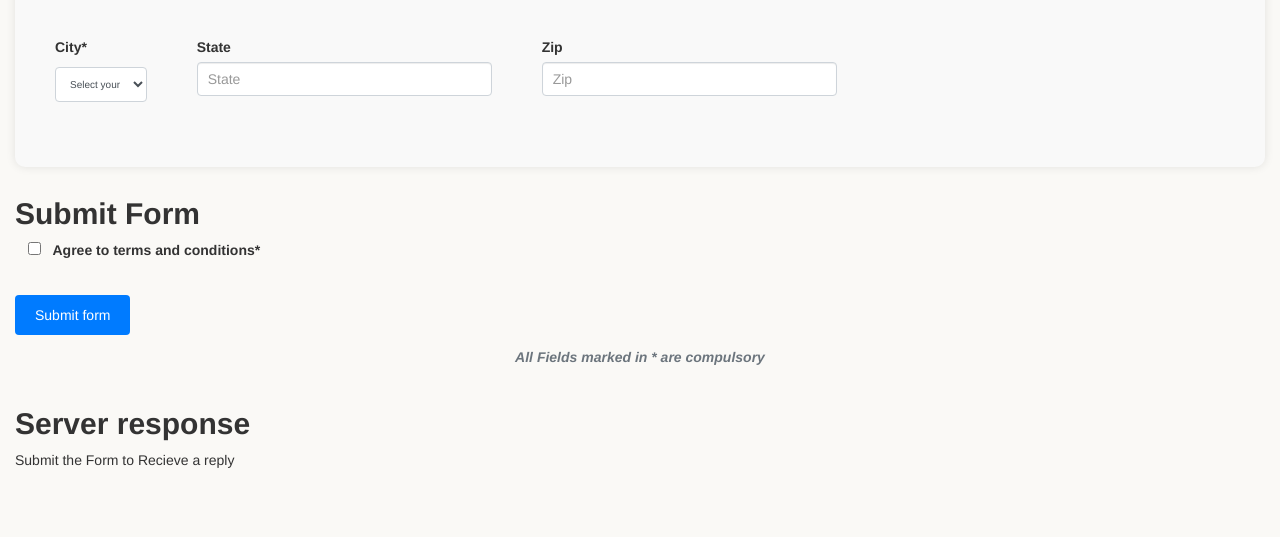
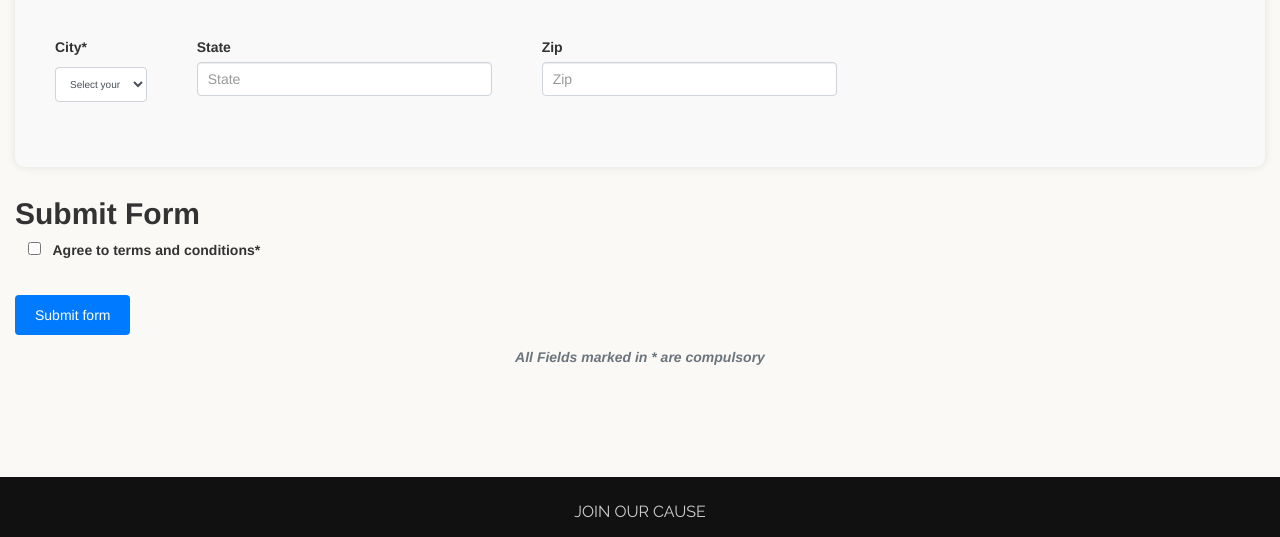
Before and after one commit to dev02chandan/Rakht-Khoj, a plain HTML site: page Rakht-Khoj-main/donate.html in a window 1280 px wide. Shown: the part 1580-2117 px from the top of the page. Drawn offline with nearby package versions, Linux system fonts and the light colour scheme; a script that the page names is missing; a web font is replaced by a local one.

Commit message:
removed server response on donate.html

```diff
--- a/Rakht-Khoj-main/donate.html
+++ b/Rakht-Khoj-main/donate.html
@@ -512,10 +512,6 @@
       </div>
 
     </form>
-    <h2 class="font-weight-bold">Server response</h2>
-    <div>
-      <p id="response">Submit the Form to Recieve a reply</p>
-    </div>
 
 
   </div>
```
